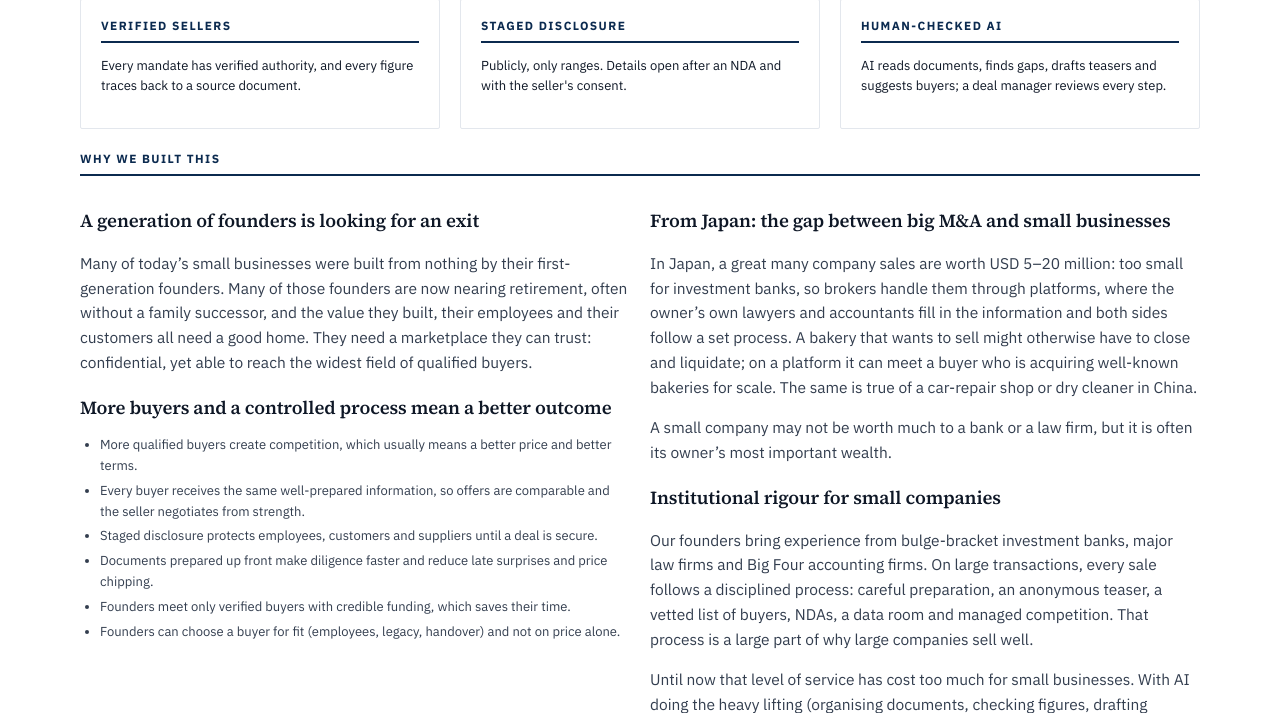
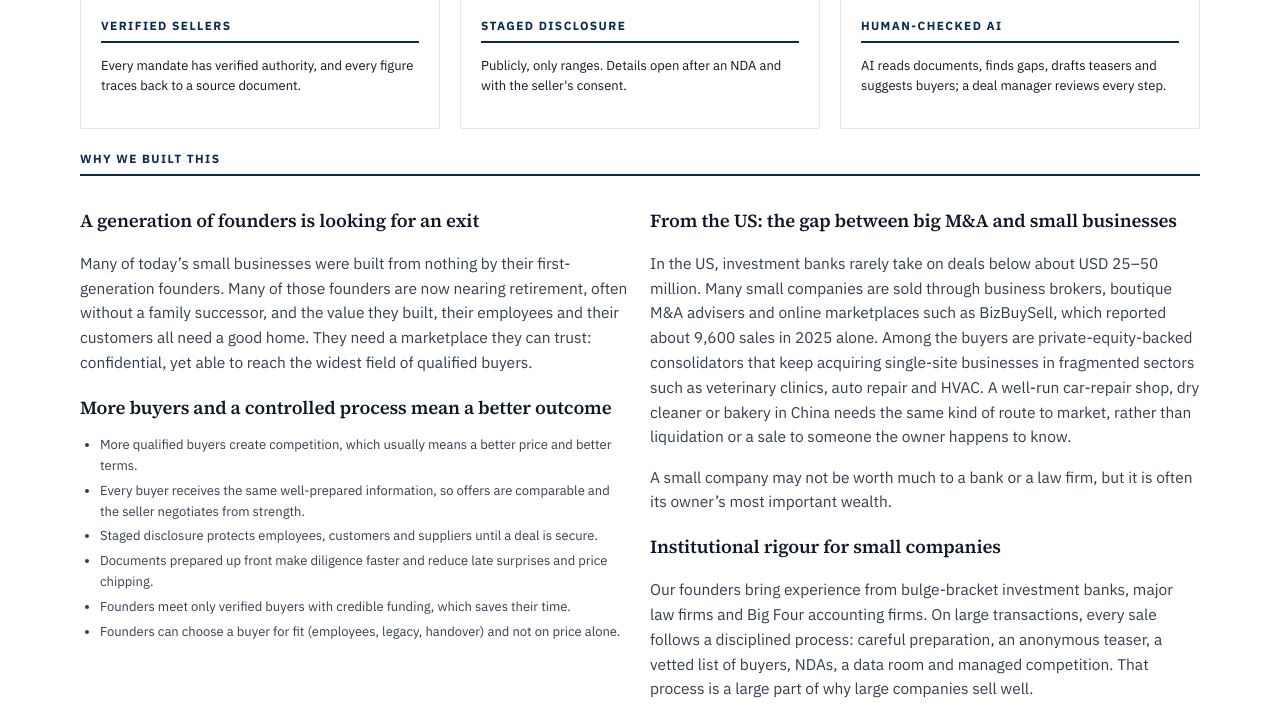
Before and after one commit to joechangaloha-sys/china-ma-match, a FastAPI app: page /en/ in a window 1280 px wide. Shown: the part 456-1169 px from the top of the page. Run offline with FastAPI, Linux system fonts and the light colour scheme.

Commit message:
FAQ and homepage: US market comparison instead of Japan
Japan references removed from the public site (FAQ, homepage, static-file comments). The comparison now uses
sourced US facts: investment banks rarely below USD 25-50m, small companies sold through brokers, boutique
advisers and marketplaces such as BizBuySell (about 9,600 sales in 2025, median USD 350,000), and PE-backed
roll-ups in fragmented sectors. Test checks no Japan mention on the FAQ and homepage. 95 tests.

Co-Authored-By: Claude Opus 5.5 <noreply@anthropic.com>

```diff
--- a/src/mamatch/export.py
+++ b/src/mamatch/export.py
@@ -150,7 +150,7 @@ def export(out: Path, base_url: str = "https://joechangaloha-sys.github.io/china
     return sorted(written)
 
 
-# The neutral homepage: same rule as the live site and the Japan IR Index (remembered switch choice,
+# The neutral homepage: same rule as the live site (remembered switch choice,
 # then the first supported browser language, then English).
 ROOT_INDEX = """<!doctype html>
 <html lang="en"><head><meta charset="utf-8"><meta name="viewport" content="width=device-width, initial-scale=1">
--- a/src/mamatch/web/static/language.js
+++ b/src/mamatch/web/static/language.js
@@ -1,4 +1,4 @@
-/* Remember an explicit language switch, as on the Japan IR Index. The choice stays in this
+/* Remember an explicit language switch. The choice stays in this
    browser (localStorage) and in a first-party cookie so the server can open the same edition
    from the neutral homepage. Ordinary links into the other edition are not remembered. */
 (() => {
--- a/src/mamatch/web/static/style.css
+++ b/src/mamatch/web/static/style.css
@@ -1,4 +1,4 @@
-/* House style shared with the Japan IR Index: an institutional research look.
+/* House style: an institutional research look.
    Navy masthead over a brass rule, white "paper", serif headlines, small-caps navy section
    labels, tabular mono figures, deep-navy footer. Light only, by design. */
 :root {
--- a/src/mamatch/web/templates/home.html
+++ b/src/mamatch/web/templates/home.html
@@ -39,9 +39,9 @@
       </ul>
     </div>
     <div>
-      <h3>{{ T('日本的经验：大型并购与小企业之间的空白', 'From Japan: the gap between big M&A and small businesses') }}</h3>
-      <p>{{ T('在日本，大量企业转让的金额在500万到2,000万美元之间，投资银行很少参与，而是由并购中介通过平台完成：企业主熟悉的律师和会计师帮忙填写资料，买卖双方按平台流程推进。一家想转让的面包店，没有平台可能只能清算；有了平台，就可能遇到正在各地收购知名面包店、追求规模效益的买家。国内的汽修店、干洗店也是一样。',
-              "In Japan, a great many company sales are worth USD 5–20 million: too small for investment banks, so brokers handle them through platforms, where the owner’s own lawyers and accountants fill in the information and both sides follow a set process. A bakery that wants to sell might otherwise have to close and liquidate; on a platform it can meet a buyer who is acquiring well-known bakeries for scale. The same is true of a car-repair shop or dry cleaner in China.") }}</p>
+      <h3>{{ T('美国的经验：大型并购与小企业之间的空白', 'From the US: the gap between big M&A and small businesses') }}</h3>
+      <p>{{ T('在美国，投资银行一般不承接价值低于约2,500万至5,000万美元的交易；大量小企业通过企业转让经纪人、精品并购顾问和 BizBuySell 等线上平台出售，2025年仅 BizBuySell 报告的成交就约9,600宗。买方中有不少由私募基金支持的整合者，在兽医诊所、汽车维修、暖通空调等分散行业里持续收购单店企业。国内一家经营得很好的汽修店、干洗店或面包店，同样需要这样的渠道，而不是只能清算或卖给熟人。',
+              "In the US, investment banks rarely take on deals below about USD 25–50 million. Many small companies are sold through business brokers, boutique M&A advisers and online marketplaces such as BizBuySell, which reported about 9,600 sales in 2025 alone. Among the buyers are private-equity-backed consolidators that keep acquiring single-site businesses in fragmented sectors such as veterinary clinics, auto repair and HVAC. A well-run car-repair shop, dry cleaner or bakery in China needs the same kind of route to market, rather than liquidation or a sale to someone the owner happens to know.") }}</p>
       <p>{{ T('一家小企业的估值对投行和律师来说也许不高，却往往是业主一生最重要的财富。', 'A small company may not be worth much to a bank or a law firm, but it is often its owner’s most important wealth.') }}</p>
       <h3>{{ T('把大型交易的严谨带给中小企业', 'Institutional rigour for small companies') }}</h3>
       <p>{{ T('我们的创始团队来自国际顶级投资银行、大型律师事务所和四大会计师事务所。在大型交易中，出售都遵循严格的流程：充分准备、匿名简介、经过筛选的买方名单、保密协议、资料室，以及有序的竞争。这正是大企业能够卖出好价格的原因。',
```
Also changed, not shown: handoff.md (+3 -2 lines), src/mamatch/web/templates/page_faq.html (+8 -5 lines), tests/test_web.py (+2 -0 lines).
